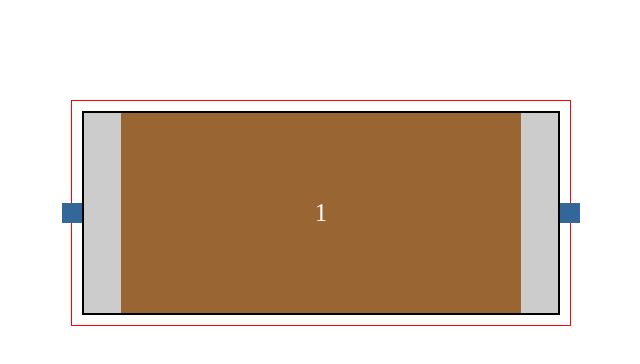
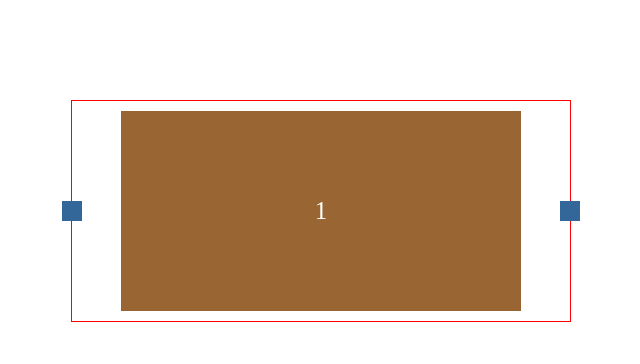
Before and after one commit to dofamine/slider, a plain HTML site: page index.html in a window 1280 px wide. Shown: the whole page, without its empty margins (319-959 px from the left). Drawn offline with Linux system fonts and the light colour scheme.

Commit message:
Update index.html

```diff
--- a/index.html
+++ b/index.html
@@ -49,8 +49,6 @@
 
     .slide {
         height: auto;
-        background: #ccc;
-        border: 2px solid #000;
         box-sizing: border-box;
         display: inline-block;
         flex: 1 0 100%;
```
